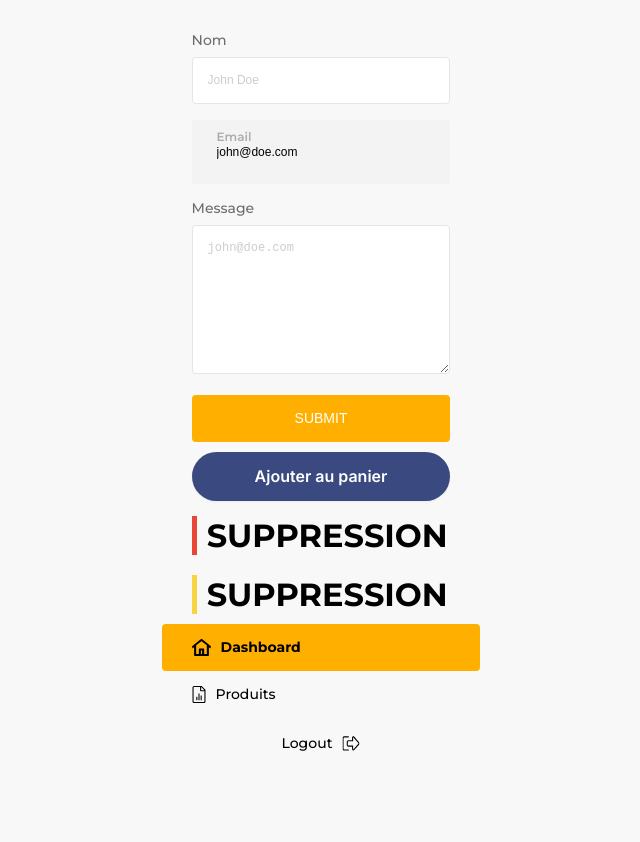
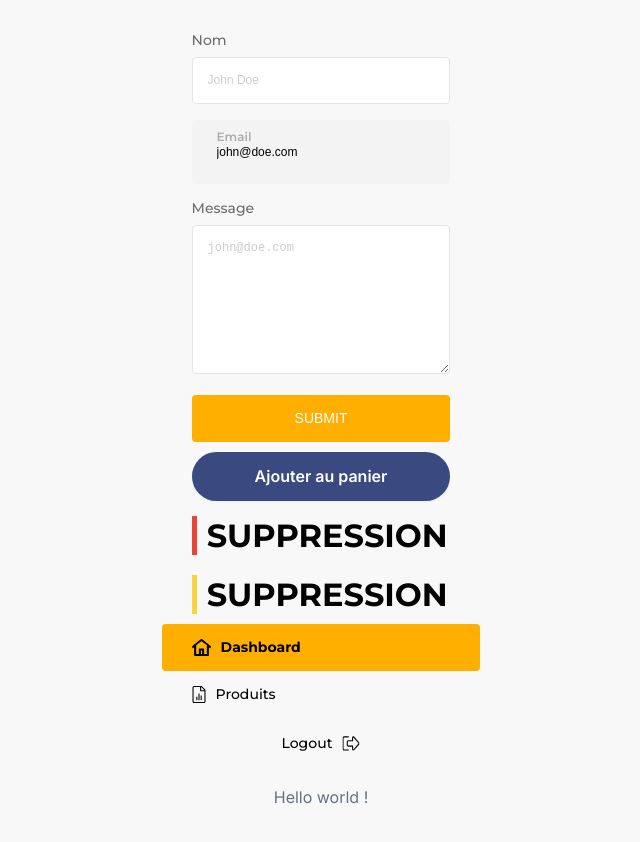
Before and after one commit to cia-formation/projet-e-commerce-react, a React (Vite) app: page / in a window 1280 px wide. Shown: the top 842 px of the page, without its empty margins (319-959 px from the left). Before the commit the page ends 800 px from the top, so only its background shows below. Built offline with nearby package versions, Linux system fonts and the light colour scheme.

Commit message:
Done Typography component

```diff
--- a/src/App.jsx
+++ b/src/App.jsx
@@ -5,6 +5,7 @@ import Logo from './components/Heading/Heading'
 import Heading from './components/Heading/Heading'
 import IconLink from './components/IconLink/IconLink'
 import { dashboard, logout, products } from './assets/icons'
+import Typography from './components/Typography/Typography'
 
 function App() {
 
@@ -20,6 +21,7 @@ function App() {
       <IconLink path={'#'} label={'Dashboard'} icon={dashboard} isActive/>
       <IconLink path={'#'} label={'Produits'} icon={products}/>
       <IconLink path={'#'} label={'Logout'} icon={logout} isReversed/>
+      <Typography text={'Hello world !'} />
     </main>
   )
 }
--- /dev/null
+++ b/src/components/Typography/Typography.jsx
@@ -0,0 +1,21 @@
+import PropTypes from 'prop-types'
+import './typography.css'
+
+const Typography = ({text, color, fontSize, weight, lineHeight, decoration}) => {
+    return (
+        <p className="typography" style={{color: color, fontSize: fontSize, fontWeight: weight, lineHeight: lineHeight, textDecoration: decoration}}>
+            {text}
+        </p>
+    )
+}
+
+Typography.protoTypes = {
+    text: PropTypes.string.isRequired,
+    color: PropTypes.string.isRequired,
+    fontSize: PropTypes.string.isRequired,
+    weight: PropTypes.number.isRequired,
+    lineHeight: PropTypes.string.isRequired,
+    decoration: PropTypes.string.isRequired
+}
+
+export default Typography
--- /dev/null
+++ b/src/components/Typography/typography.css
@@ -0,0 +1,7 @@
+.typography {
+    font-family: Inter;
+    font-weight: 400;
+    font-size: 16px;
+    line-height: 27.2px;
+    color: #667085;
+}
```
Also changed, not shown: src/assets/icons/check.svg (added).
